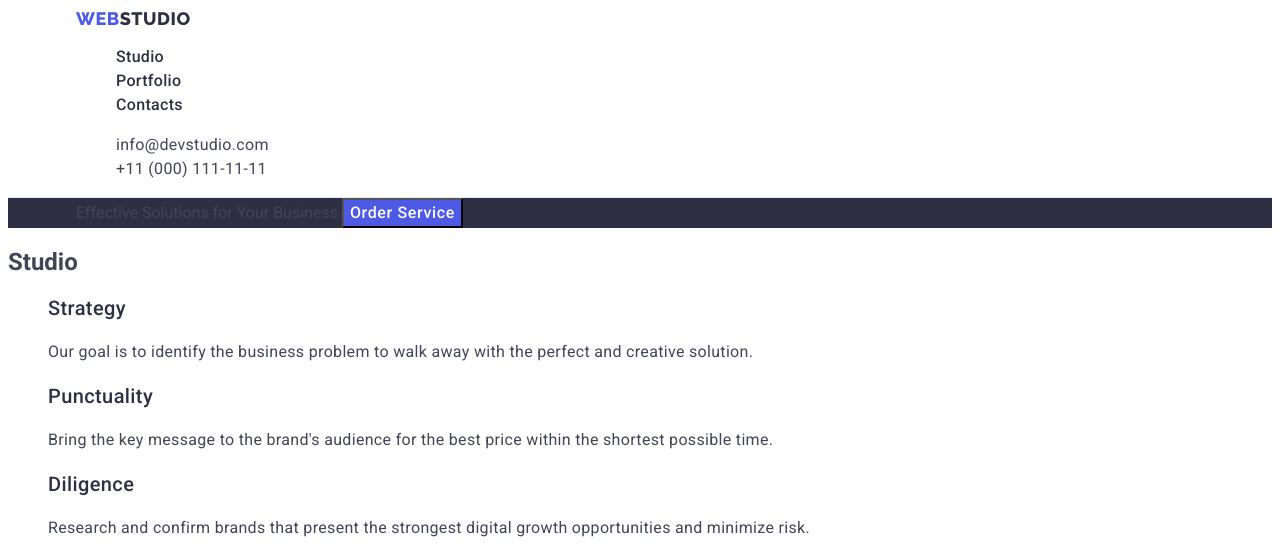
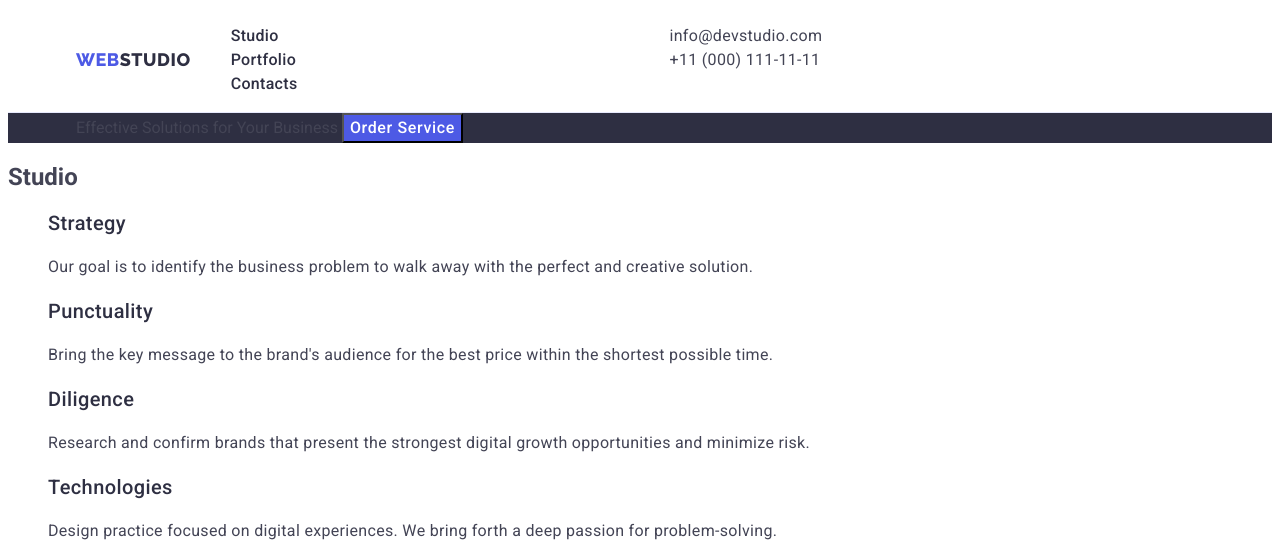
Before and after one commit to NikkiPotomakha/goit-markup-hw-03, a plain HTML site: page index.html in a window 1280 px wide. Shown: the top 557 px of the page. Drawn offline with Linux system fonts and the light colour scheme.

Commit message:
Update styles.css

```diff
--- a/css/styles.css
+++ b/css/styles.css
@@ -20,12 +20,20 @@
 .header {
   border-bottom: 1px solid #e7e9fc;
 }
+.header .container {
+  display: flex;
+}
 .container {
   max-width: 1158px;
   padding: 0 15px;
   margin-left: 141px;
   margin-right: 141px;
   margin: 0 auto;
+}
+.header .nav {
+  display: flex;
+  align-items: center;
+  margin-right: 332px;
 }
 .link {
   text-decoration: none;
```
